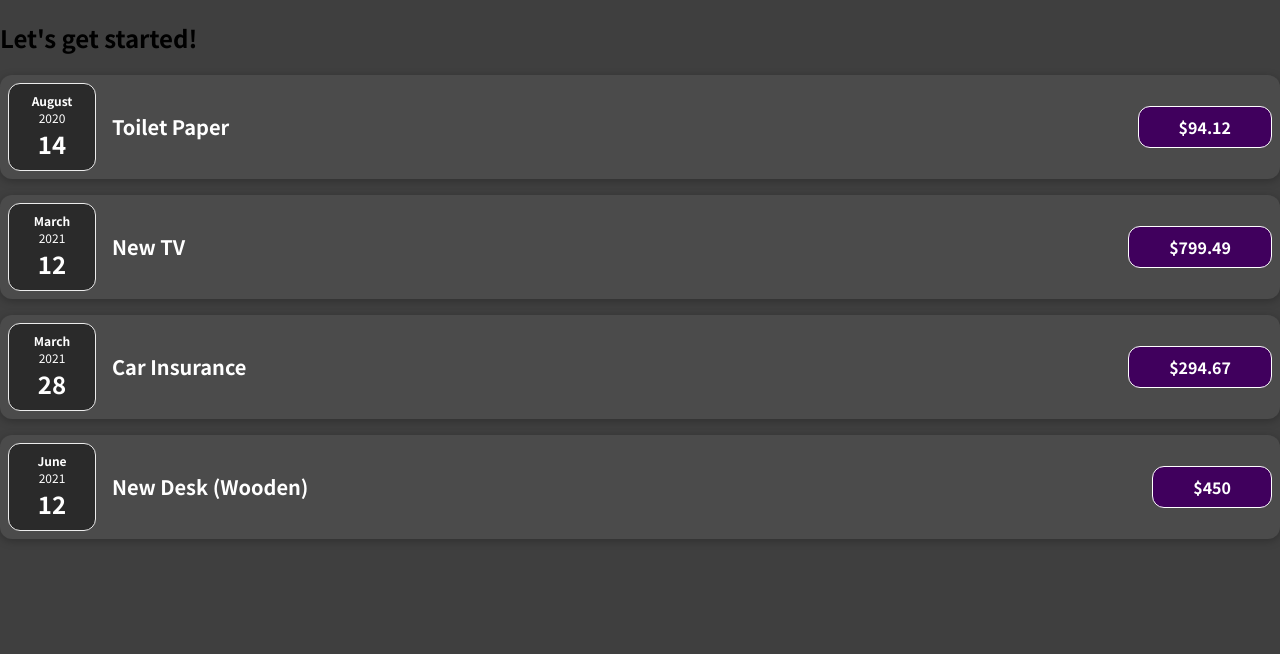
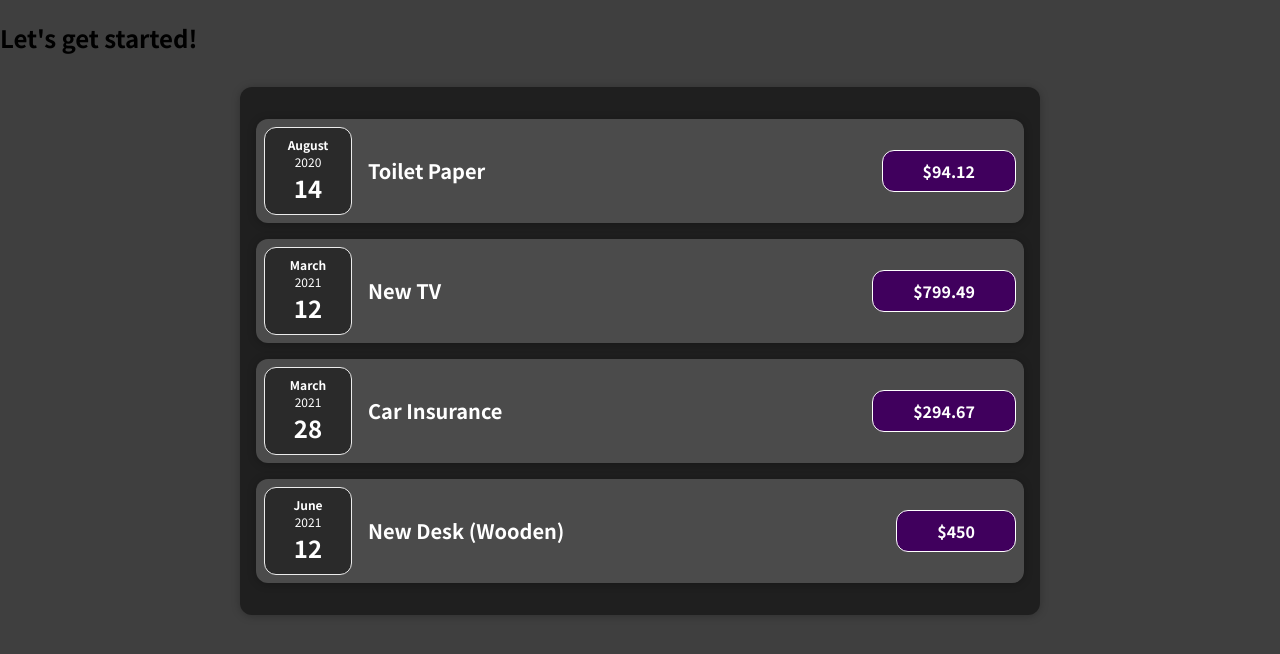
Before and after one commit to scottpeat/expensetrackerreactjs, a React (Create React App) app: page / in a window 1280 px wide. Shown: the top 654 px of the page. Built offline with nearby package versions, Linux system fonts and the light colour scheme.

Commit message:
Learning about custom wrapper components

```diff
--- a/src/App.js
+++ b/src/App.js
@@ -1,4 +1,5 @@
-import ExpenseItem from './components/ExpenseItem';
+import React from 'react';
+import Expenses from './components/Expenses';
 
 function App() {
   const expenses = [
@@ -25,26 +26,7 @@ function App() {
   return (
     <div>
       <h2>Let's get started!</h2>
-      <ExpenseItem
-        title={expenses[0].title}
-        amount={expenses[0].amount}
-        date={expenses[0].date}
-      ></ExpenseItem>
-      <ExpenseItem
-        title={expenses[1].title}
-        amount={expenses[1].amount}
-        date={expenses[1].date}
-      ></ExpenseItem>
-      <ExpenseItem
-        title={expenses[2].title}
-        amount={expenses[2].amount}
-        date={expenses[2].date}
-      ></ExpenseItem>
-      <ExpenseItem
-        title={expenses[3].title}
-        amount={expenses[3].amount}
-        date={expenses[3].date}
-      ></ExpenseItem>
+      <Expenses items={expenses} />
     </div>
   );
 }
--- /dev/null
+++ b/src/components/Card.css
@@ -0,0 +1,4 @@
+.card {
+  border-radius: 12px;
+  box-shadow: 0 1px 8px rgba(0, 0, 0, 0.25);
+}
--- /dev/null
+++ b/src/components/Card.js
@@ -0,0 +1,9 @@
+import './Card.css';
+import React from 'react';
+
+function Card(props) {
+  const classes = 'card ' + props.className;
+  return <div className={classes}>{props.children}</div>;
+}
+
+export default Card;
--- a/src/components/ExpenseDate.js
+++ b/src/components/ExpenseDate.js
@@ -1,4 +1,5 @@
 import './ExpenseDate.css';
+import React from 'react';
 
 function ExpenseDate(props) {
   const month = props.date.toLocaleString('en-US', { month: 'long' });
--- a/src/components/ExpenseItem.css
+++ b/src/components/ExpenseItem.css
@@ -2,10 +2,8 @@
   display: flex;
   justify-content: space-between;
   align-items: center;
-  box-shadow: 0 2px 8px rgba(0, 0, 0, 0.25);
   padding: 0.5rem;
   margin: 1rem 0;
-  border-radius: 12px;
   background-color: #4b4b4b;
 }
 
--- a/src/components/ExpenseItem.js
+++ b/src/components/ExpenseItem.js
@@ -1,9 +1,11 @@
+import React from 'react';
 import './ExpenseItem.css';
 import ExpenseDate from './ExpenseDate';
+import Card from './Card';
 
 function ExpenseItem(props) {
   return (
-    <div className="expense-item">
+    <Card className="expense-item">
       <ExpenseDate date={props.date} />
       <div className="expense-item__description">
         <h2>{props.title}</h2>
@@ -11,7 +13,7 @@ function ExpenseItem(props) {
       <div className="expense-item__price">
         <h2>${props.amount}</h2>
       </div>
-    </div>
+    </Card>
   );
 }
 
--- a/src/components/Expenses.css
+++ b/src/components/Expenses.css
@@ -4,6 +4,4 @@
   margin: 2rem auto;
   width: 50rem;
   max-width: 95%;
-  border-radius: 12px;
-  box-shadow: 0 1px 8px rgba(0, 0, 0, 0.25);
 }
--- a/src/components/Expenses.js
+++ b/src/components/Expenses.js
@@ -1,30 +1,32 @@
 import './Expenses.css';
 import ExpenseItem from './ExpenseItem';
+import Card from './Card';
+import React from 'react';
 
 function Expenses(props) {
   return (
-    <div className="expenses">
+    <Card className="expenses">
       <ExpenseItem
-        title={props[0].title}
-        amount={props[0].amount}
-        date={props[0].date}
+        title={props.items[0].title}
+        amount={props.items[0].amount}
+        date={props.items[0].date}
       ></ExpenseItem>
       <ExpenseItem
-        title={props[1].title}
-        amount={props[1].amount}
-        date={props[1].date}
+        title={props.items[1].title}
+        amount={props.items[1].amount}
+        date={props.items[1].date}
       ></ExpenseItem>
       <ExpenseItem
-        title={props[2].title}
-        amount={props[2].amount}
-        date={props[2].date}
+        title={props.items[2].title}
+        amount={props.items[2].amount}
+        date={props.items[2].date}
       ></ExpenseItem>
       <ExpenseItem
-        title={props[3].title}
-        amount={props[3].amount}
-        date={props[3].date}
+        title={props.items[3].title}
+        amount={props.items[3].amount}
+        date={props.items[3].date}
       ></ExpenseItem>
-    </div>
+    </Card>
   );
 }
 
```
Also changed, not shown: 1 other file (tests, documents, lock files or other folders).
